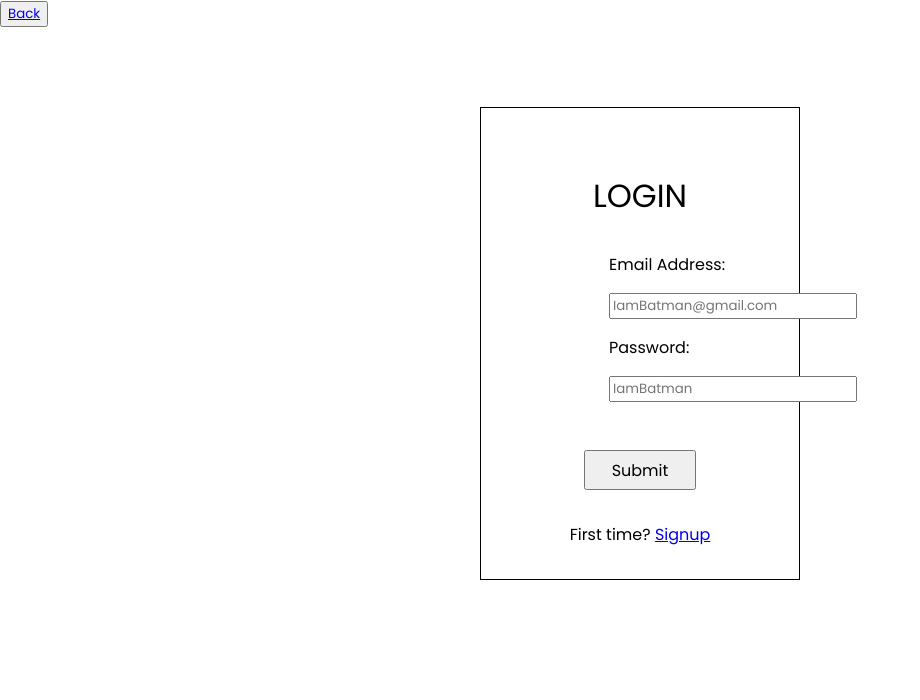
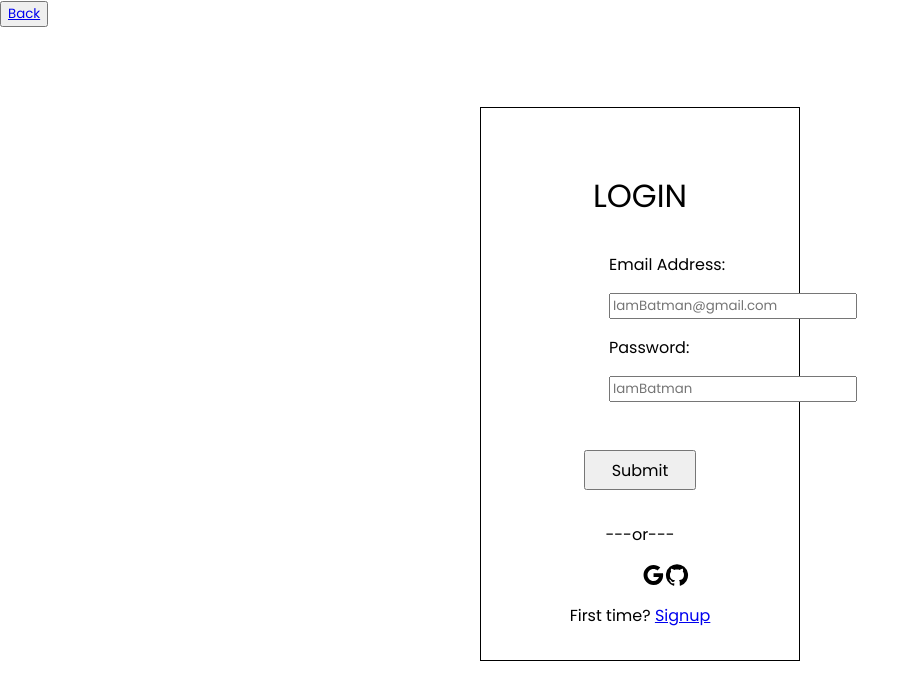
Before and after one commit to Rishikesh-Guptha/devs-corner, a React (Create React App) app: page /Login in a window 1280 px wide. Shown: the top 700 px of the page, without its empty margins (0-920 px from the left). Built offline with nearby package versions, Linux system fonts and the light colour scheme.

Commit message:
modified the login page

```diff
--- a/src/pages/login/Login.css
+++ b/src/pages/login/Login.css
@@ -30,3 +30,8 @@
 input {
     width: 15rem;
 }
+.icons {
+    margin: 1rem 10rem;
+    display: flex;
+    justify-content: space-around;
+}
--- a/src/pages/login/Login.jsx
+++ b/src/pages/login/Login.jsx
@@ -3,6 +3,8 @@ import './/Login.css';
 import Landingpage from '../landingpage/Landingpage';
 import Signup from '../signup/Signup';
 import { Outlet, Link } from "react-router-dom";
+import GoogleIcon from '@mui/icons-material/Google';
+import GitHubIcon from '@mui/icons-material/GitHub';
 
 //This is the login page
 const Login = () => {
@@ -29,6 +31,14 @@ const Login = () => {
                 </form>
                 <button className="submit">Submit</button>
             </div>
+            <div className="other-methods">
+                <p>---or---</p>
+                <div className="icons">
+                    <GoogleIcon className="google-icon" fontsize="medium"></GoogleIcon>
+                    <GitHubIcon className="github-icon"></GitHubIcon>
+
+                </div>
+            </div>
             <div className="bottom">
                 <p>First time? <Link to="/Signup">Signup</Link></p>
             </div>
```
Also changed, not shown: src/assets/google-pic.png (added).
